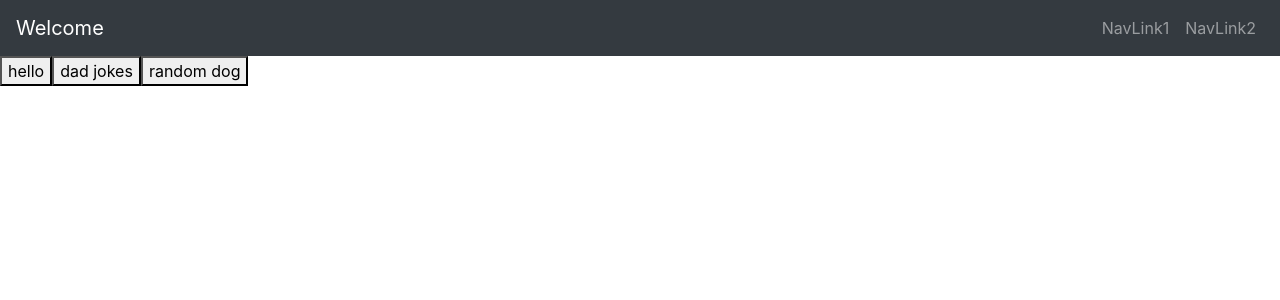
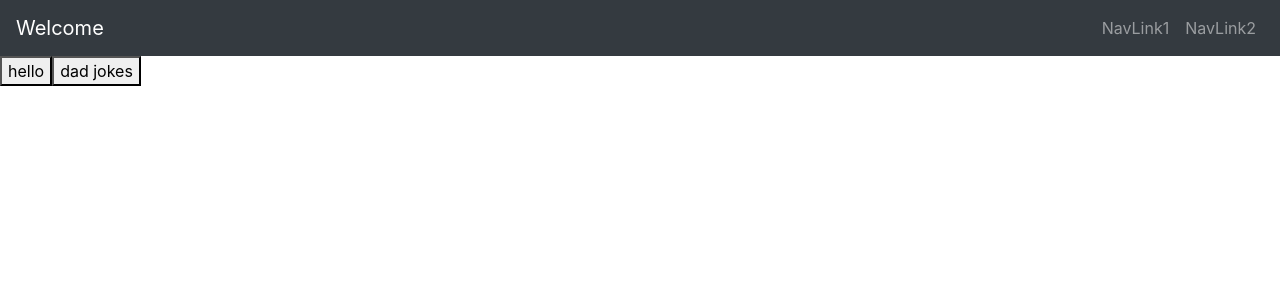
Before and after one commit to lushilling/Discussion-Board-React, a React (Create React App) app: page / in a window 1280 px wide. Shown: the top 300 px of the page. Built offline with nearby package versions, Linux system fonts and the light colour scheme.

Commit message:
removing button

```diff
--- a/src/Components/LambdaDemo.js
+++ b/src/Components/LambdaDemo.js
@@ -22,7 +22,7 @@ export default class LambdaDemo extends React.Component {
             <p>
                 <button onClick={this.handleClick("hello")}>{loading ? "Loading..." : "hello"}</button>
                 <button onClick={this.handleClick("dad jokes")}>{loading ? "Loading..." : "dad jokes"}</button>
-                <button onClick={this.handleClick("random dog")}>{loading ? "Loading..." : "random dog"}</button>
+                {/* <button onClick={this.handleClick("random dog")}>{loading ? "Loading..." : "random dog"}</button> */}
                 <br />
                 <span>{msg}</span>
             </p>
```
